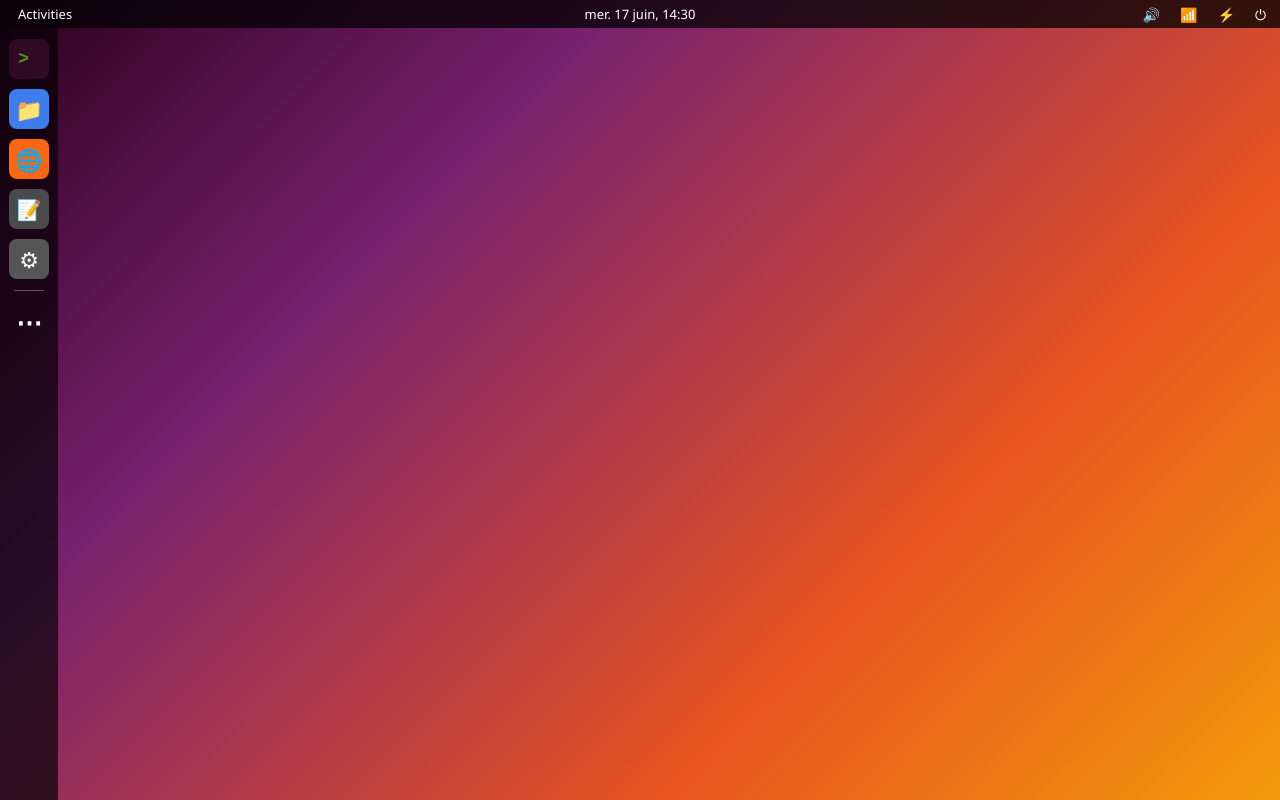
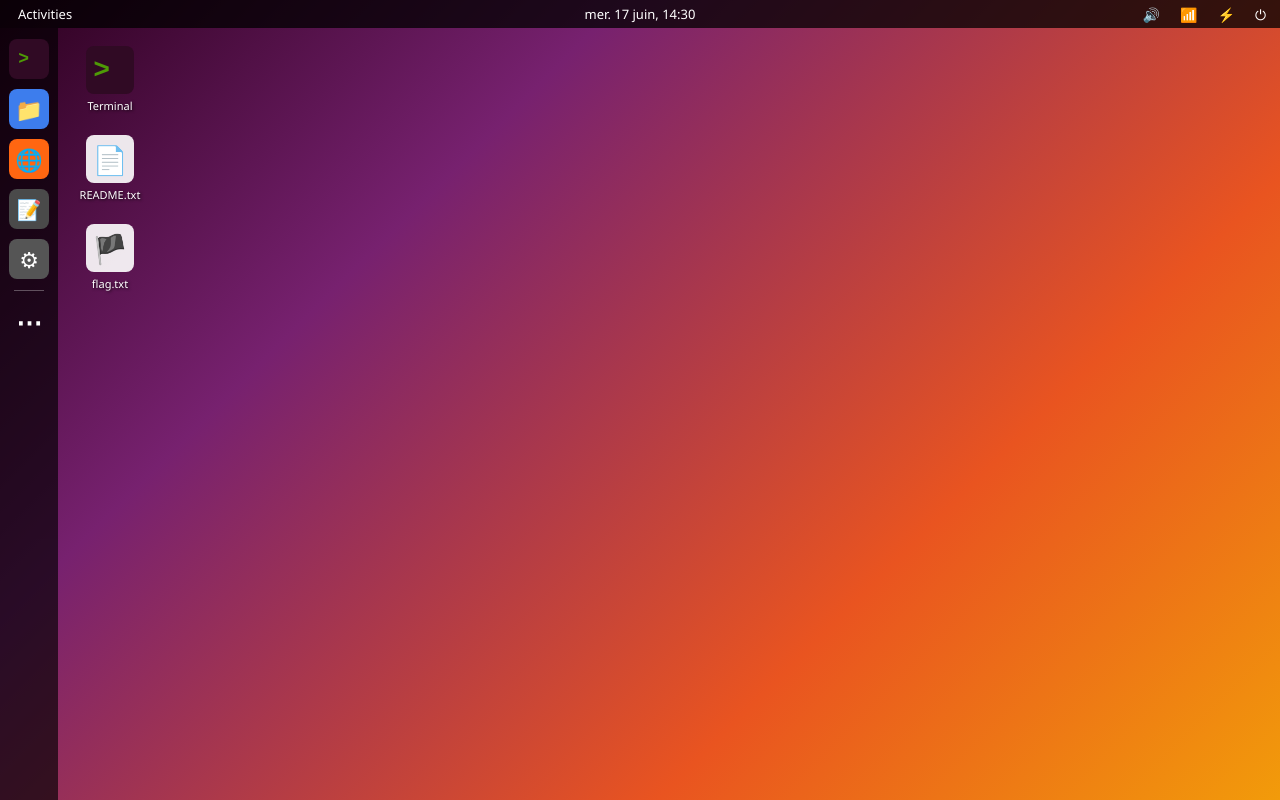
Before and after one commit to nosserb/OSINTpr-view, a plain HTML site: page index.html in a window 1280 px wide. Drawn offline with Linux system fonts and the light colour scheme.

Commit message:
feat: add desktop icons for terminal, readme and flag

```diff
--- a/index.html
+++ b/index.html
@@ -43,6 +43,20 @@
                 <div class="dock-icon apps-icon">&#8943;</div>
             </div>
         </div>
+        <div id="desktop-icons">
+            <div class="desktop-icon" data-app="terminal">
+                <div class="desktop-icon-img terminal-icon">>&nbsp;</div>
+                <span>Terminal</span>
+            </div>
+            <div class="desktop-icon" data-app="readme">
+                <div class="desktop-icon-img readme-icon">&#128196;</div>
+                <span>README.txt</span>
+            </div>
+            <div class="desktop-icon" data-app="flag">
+                <div class="desktop-icon-img flag-icon">&#127988;</div>
+                <span>flag.txt</span>
+            </div>
+        </div>
     </div>
     <script src="script.js"></script>
 </body>
--- a/style.css
+++ b/style.css
@@ -152,3 +152,56 @@ body {
     background: rgba(255, 255, 255, 0.3);
     margin: 4px 0;
 }
+
+#desktop-icons {
+    position: fixed;
+    top: 40px;
+    left: 70px;
+    display: flex;
+    flex-direction: column;
+    gap: 10px;
+    z-index: 10;
+}
+
+.desktop-icon {
+    display: flex;
+    flex-direction: column;
+    align-items: center;
+    width: 80px;
+    padding: 6px;
+    border-radius: 6px;
+    cursor: pointer;
+    text-align: center;
+}
+
+.desktop-icon:hover {
+    background: rgba(255, 255, 255, 0.15);
+}
+
+.desktop-icon span {
+    color: white;
+    font-size: 11px;
+    margin-top: 4px;
+    text-shadow: 1px 1px 3px rgba(0, 0, 0, 0.8);
+    word-wrap: break-word;
+}
+
+.desktop-icon-img {
+    width: 48px;
+    height: 48px;
+    display: flex;
+    align-items: center;
+    justify-content: center;
+    border-radius: 8px;
+    font-size: 28px;
+}
+
+.readme-icon {
+    background: rgba(255, 255, 255, 0.9);
+    color: #333;
+}
+
+.flag-icon {
+    background: rgba(255, 255, 255, 0.9);
+    color: #e95420;
+}
```
